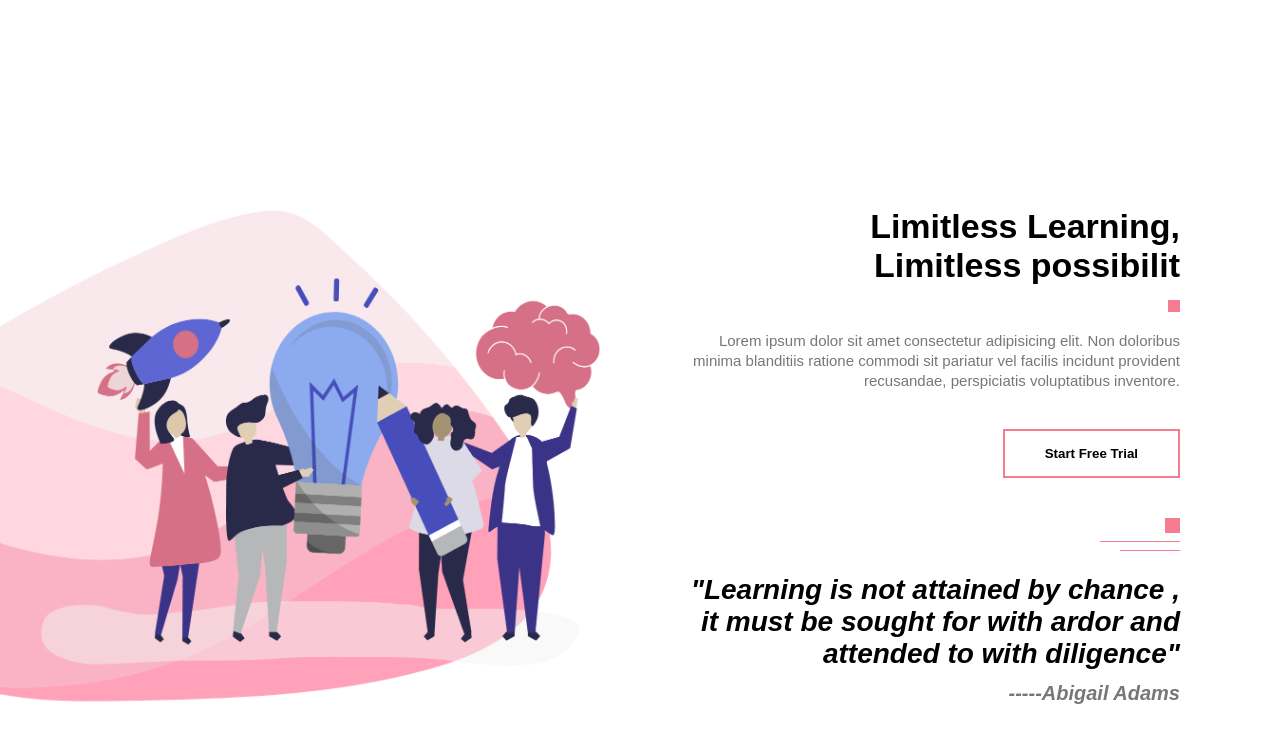
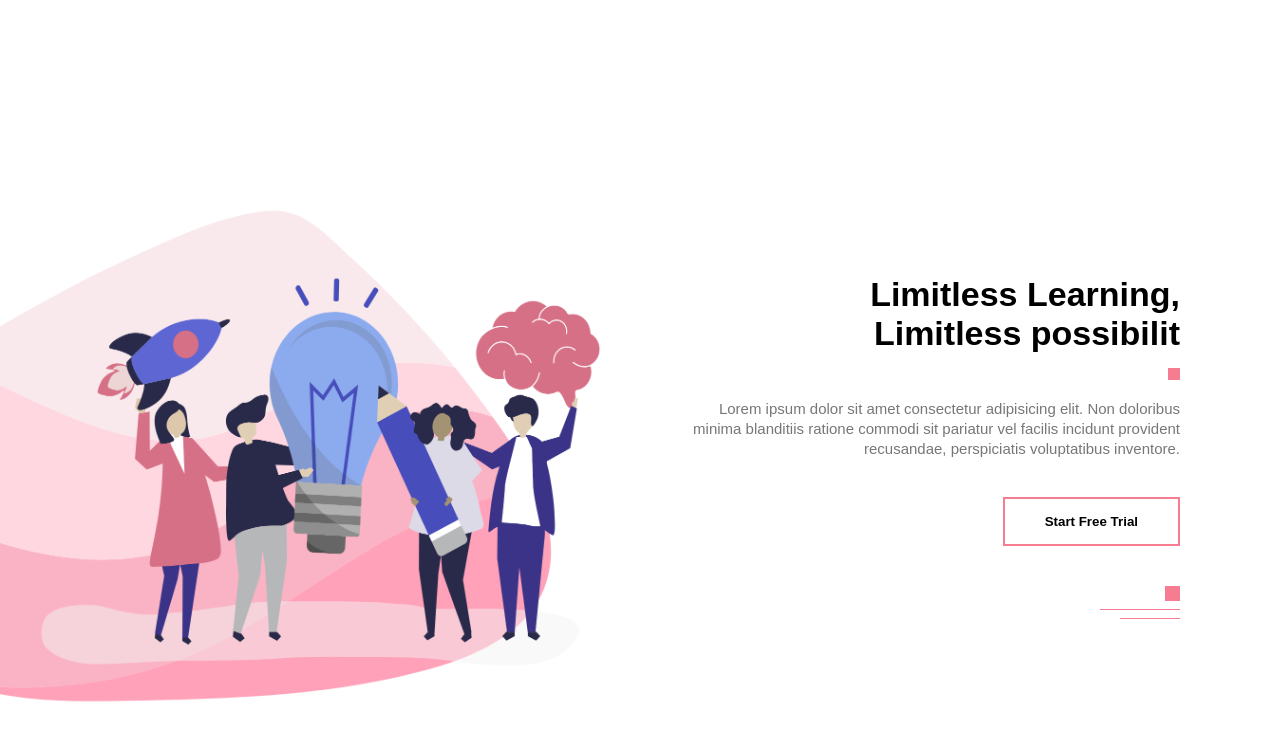
Before and after one commit to p-panigrahi/Education-Site, a website: page index.html in a window 1280 px wide. Shown: the part 2456-3199 px from the top of the page. Drawn offline with Linux system fonts and the light colour scheme.

Commit message:
3rd_Push

```diff
--- a/index.html
+++ b/index.html
@@ -137,8 +137,6 @@
                     <span class="line_2"></span><br>
                     <span class="line_3"></span>
                 </div><br>
-                <h2>"Learning is not attained by chance , it must be sought for with ardor and attended to with diligence"</h2>
-                <h3>-----Abigail Adams</h3>
             </div>
         </div>
     </section>
```
